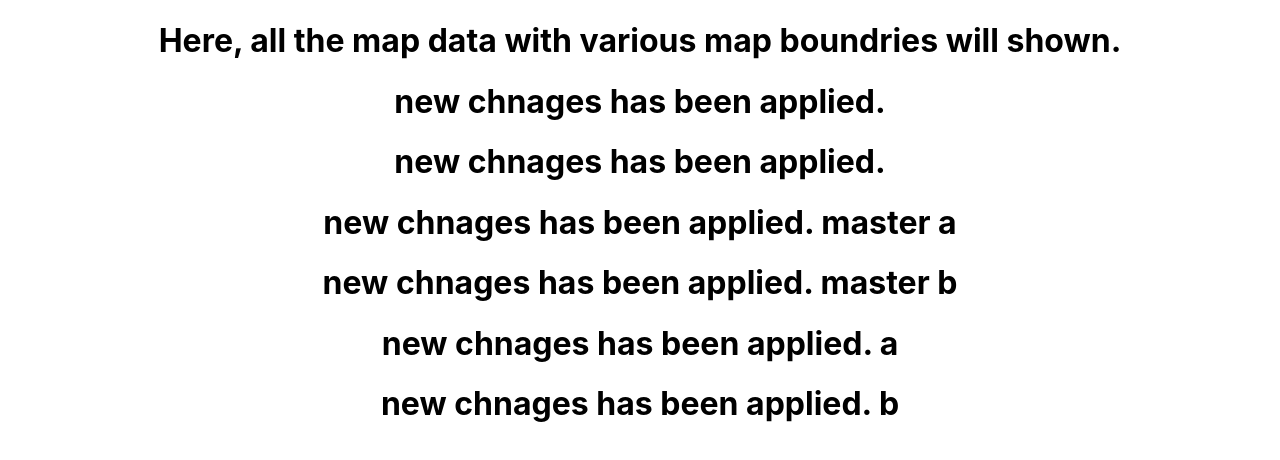
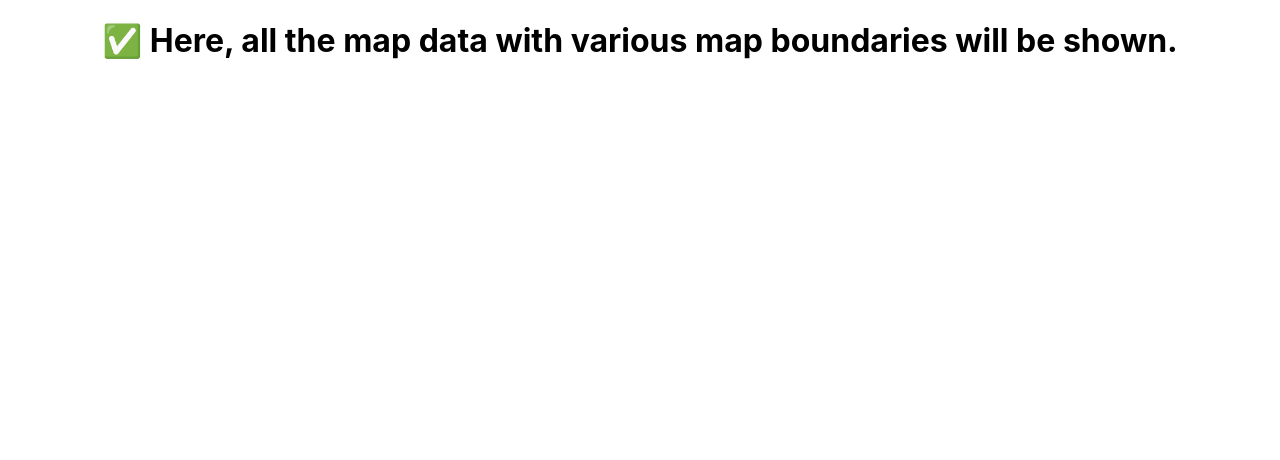
Before and after one commit to bbipl1/GeoPulse-app-v1, a React (Create React App) app: page / in a window 1280 px wide. Shown: the top 460 px of the page. Built offline with nearby package versions, Linux system fonts and the light colour scheme.

Commit message:
new test

```diff
--- a/src/App.js
+++ b/src/App.js
@@ -4,13 +4,7 @@ import './App.css';
 function App() {
   return (
     <div className="App">
-      <h1>Here, all the map data with various map boundries will shown.</h1>
-      <h1>new chnages has been applied.</h1>
-      <h1>new chnages has been applied.</h1>
-      <h1>new chnages has been applied. master a</h1>
-      <h1>new chnages has been applied. master b</h1>
-      <h1>new chnages has been applied. a</h1>
-      <h1>new chnages has been applied. b</h1>
+      <h1>✅ Here, all the map data with various map boundaries will be shown.</h1>
     </div>
   );
 }
```
